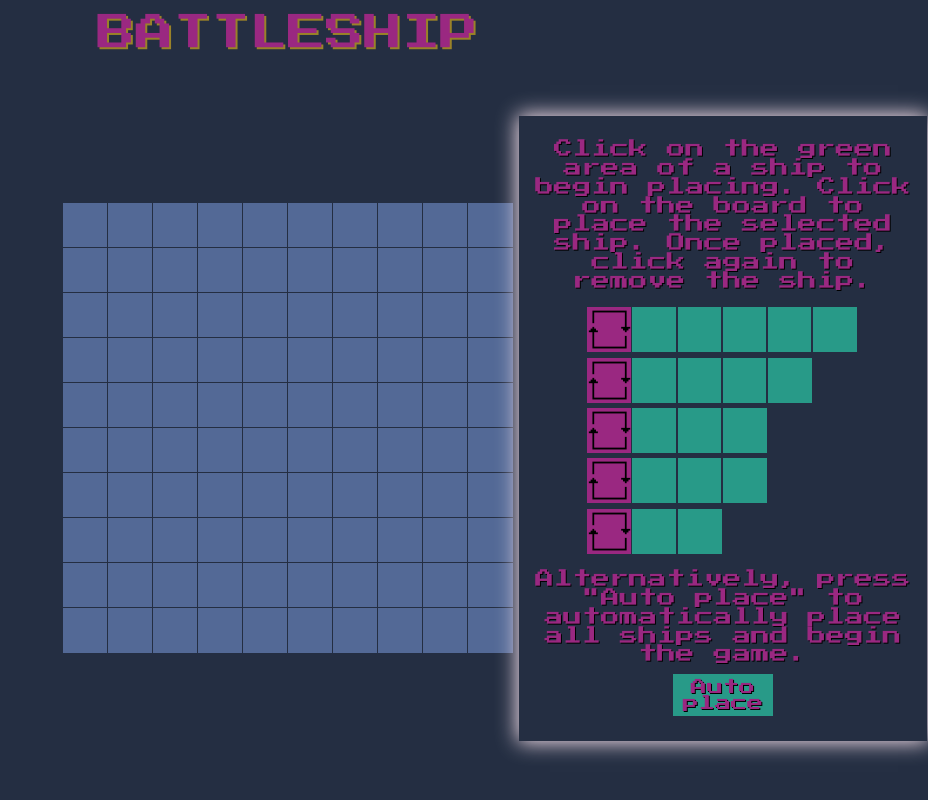
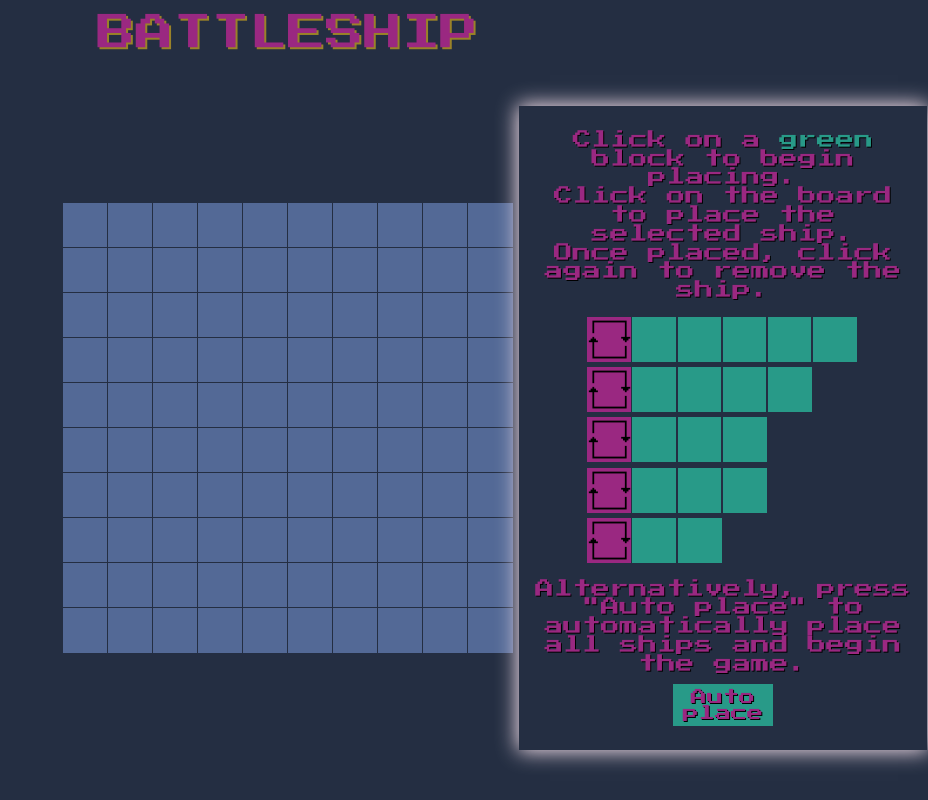
Before and after one commit to zainiscoding/battleship, a React (Create React App) app: page / in a window 1280 px wide. Shown: the whole page, without its empty margins (352-1280 px from the left). Built offline with nearby package versions, Linux system fonts and the light colour scheme; the HTML template or start-up script is replaced by a standard one.

Commit message:
Fixed key error, improvements to instructions and css

```diff
--- a/src/components/GameLogicContainer.js
+++ b/src/components/GameLogicContainer.js
@@ -241,7 +241,6 @@ const GameLogicContainer = (props) => {
 
   useEffect(() => {
     setTimeout(function () {
-      console.log('happening');
       if (playerHit === true) {
         setPlayerHit(false);
       } else if (playerMiss === true) {
--- a/src/components/display_components/DisplayComputerBoard.jsx
+++ b/src/components/display_components/DisplayComputerBoard.jsx
@@ -38,10 +38,8 @@ const DisplayComputerBoard = (props) => {
           );
         } else if (block.miss) {
           return <div key={index} className='miss-block'></div>;
-        }
+        } else {
           return (
-          <>
-            {!block.ship && (
             <div
               key={index}
               className='empty-block'
@@ -49,13 +47,10 @@ const DisplayComputerBoard = (props) => {
               data-x={props.setX(index)}
               data-y={props.setY(index)}
               onClick={props.playerAttackHandler}
-                onMouseEnter={(e) =>
-                  (e.target.className = 'empty-block--color')
+              onMouseEnter={(e) => (e.target.className = 'empty-block--color')}
+            ></div>
+          );
         }
-              ></div>
-            )}
-          </>
-        );
       })}
     </div>
   );
--- a/src/components/display_components/DisplayGame.jsx
+++ b/src/components/display_components/DisplayGame.jsx
@@ -19,11 +19,12 @@ const DisplayGame = (props) => {
   function setY(index) {
     let y = 9;
     if (index > 89) {
-      return (y = 0);
+      y = 0;
     } else {
       const val = Math.floor(index / 10);
-      return (y = 9 - val);
+      y = 9 - val;
     }
+    return y;
   }
 
   //For preventing the start button from appearing before placing all ships
@@ -50,6 +51,15 @@ const DisplayGame = (props) => {
         />
         {props.preparing && (
           <>
+            {playerShips.length === 17 && (
+              <div
+                id='start-game-button'
+                onClick={props.startGame}
+                onMouseEnter={(e) => (e.target.id = 'start-game-button--color')}
+              >
+                Start
+              </div>
+            )}
             <DisplayPlayerShipDock
               player={props.player}
               playerBoard={props.playerBoard}
@@ -59,15 +69,6 @@ const DisplayGame = (props) => {
               rotateShip={props.rotateShip}
               placeRandomShips={props.placeRandomShips}
             />
-            {playerShips.length === 17 && (
-              <div
-                id='start-game-button'
-                onClick={props.startGame}
-                onMouseEnter={(e) => (e.target.id = 'start-game-button--color')}
-              >
-                Start
-              </div>
-            )}
           </>
         )}
         {!props.preparing && (
--- a/src/components/display_components/DisplayPlayerBoard.jsx
+++ b/src/components/display_components/DisplayPlayerBoard.jsx
@@ -48,10 +48,8 @@ const DisplayPlayerBoard = (props) => {
               );
             } else if (block.miss) {
               return <div key={index} className='miss-block'></div>;
-            }
+            } else {
               return (
-              <>
-                {!block.ship && (
                 <div
                   id={index}
                   key={index}
@@ -66,9 +64,8 @@ const DisplayPlayerBoard = (props) => {
                   onMouseEnter={props.handleHover}
                   onMouseLeave={props.removeHoveredBlocks}
                 ></div>
-                )}
-              </>
               );
+            }
           })}
         </>
       )}
--- a/src/components/display_components/DisplayPlayerShipDock.jsx
+++ b/src/components/display_components/DisplayPlayerShipDock.jsx
@@ -5,23 +5,26 @@ const DisplayPlayerShipDock = (props) => {
     <div id='player-ships-wrapper'>
       <div id='player-ships-wrapper__instructions-wrapper'>
         <p id='instructions-wrapper__instructions'>
-          Click on the green area of a ship to begin placing. Click on the board
-          to place the selected ship. Once placed, click again to remove the
-          ship.
+          Click on a
+          <span id='instructions-wrapper__instructions--green'> green </span>
+          block to begin placing.
+          <p>Click on the board to place the selected ship.</p>
+          <p> Once placed, click again to remove the ship.</p>
         </p>
       </div>
       <div id='player-ships-wrapper__ships'>
         <div id='player-ships-wrapper__ships__horizontal'>
           {props.player.map((ship, index) => {
             return (
-              <>
-                {ship.placed === false && ship.orientation === 'horizontal' && (
+              ship.placed === false &&
+              ship.orientation === 'horizontal' && (
                 <div
                   className={
                     ship.highlighted === false
                       ? 'ship-highlight'
                       : 'ship-highlight--selected'
                   }
+                  key={index}
                   data-shipnumber={index}
                   data-length={ship.shipLength}
                   data-orientation={ship.orientation}
@@ -47,7 +50,6 @@ const DisplayPlayerShipDock = (props) => {
                         alt='Rotate ship icon'
                       />
                     </div>
-                      <>
                     {ship.positionsArray.map((position, index) => {
                       return (
                         <div
@@ -59,25 +61,24 @@ const DisplayPlayerShipDock = (props) => {
                         ></div>
                       );
                     })}
-                      </>
                   </div>
                 </div>
-                )}
-              </>
+              )
             );
           })}
         </div>
         <div id='player-ships-wrapper__ships__vertical'>
           {props.player.map((ship, index) => {
             return (
-              <>
-                {ship.placed === false && ship.orientation === 'vertical' && (
+              ship.placed === false &&
+              ship.orientation === 'vertical' && (
                 <div
                   className={
                     ship.highlighted === false
                       ? 'ship-highlight'
                       : 'ship-highlight--selected'
                   }
+                  key={index}
                   data-shipnumber={index}
                   data-length={ship.shipLength}
                   data-orientation={ship.orientation}
@@ -103,7 +104,6 @@ const DisplayPlayerShipDock = (props) => {
                         alt='Rotate ship icon'
                       />
                     </div>
-                      <>
                     {ship.positionsArray.map((position, index) => {
                       return (
                         <div
@@ -115,11 +115,9 @@ const DisplayPlayerShipDock = (props) => {
                         ></div>
                       );
                     })}
-                      </>
                   </div>
                 </div>
-                )}
-              </>
+              )
             );
           })}
         </div>
--- a/src/helper_functions/createGameboardArray.js
+++ b/src/helper_functions/createGameboardArray.js
@@ -13,9 +13,10 @@ function createGameboardArray() {
       }
     }
 
+    // eslint-disable-next-line
     function setY() {
       if (i % 10 === 0 && i > 9) {
-        loopCounter += 1;
+        loopCounter++;
       }
       return y - loopCounter;
     }
--- a/src/styles/main.css
+++ b/src/styles/main.css
@@ -378,6 +378,10 @@ html {
   font-size: calc((0.05em + 0.6vmin) + (0.05em + 1vmax));
 }
 
+#instructions-wrapper__instructions--green{
+  color: #289a88;
+}
+
 #player-ships-wrapper__auto-place-wrapper {
   display: grid;
   grid-gap: 10px;
@@ -422,6 +426,7 @@ html {
   grid-column: 2;
   background: #289a88;
   width: min-content;
+  margin: 20px;
   padding-top: 5px;
   padding-bottom: 5px;
   padding-left: 10px;
```
Lines whose indentation alone changed are shown as unchanged.
